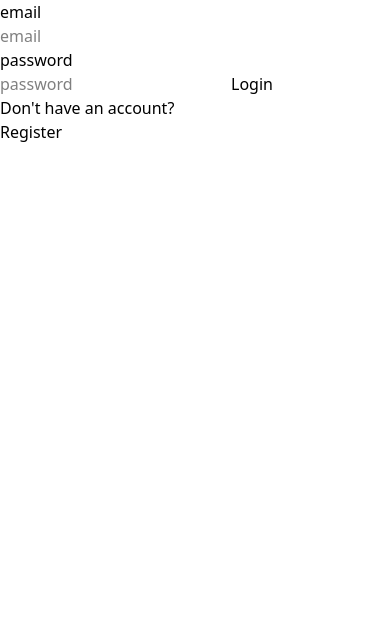
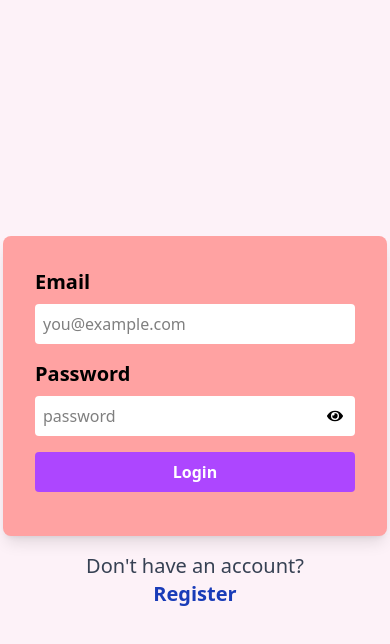
Before and after one commit to kapilansh-10/Chirper, a React (Vite) app in the folder client/: page / in a window 390 px wide. Shown: the top 644 px of the page. Built offline with nearby package versions, Linux system fonts and the light colour scheme; no server answers.

Commit message:
style(ui): enhance CreateChirpForm, LoginPage, and RegisterPage with Tailwind CSS
- Replaced custom CSS with Tailwind utility classes
- Improved layout consistency across pages
- Updated form spacing, colors, and responsiveness

```diff
--- a/client/components/CreateChirpForm.jsx
+++ b/client/components/CreateChirpForm.jsx
@@ -19,16 +19,28 @@ const CreateChirpForm = ({addChirp}) => {
     }
 
     return (
-        <div>
-            <form onSubmit={handleSubmit}>
+        <div className="max-w-lg mx-auto">
+            <form onSubmit={handleSubmit} className="bg-white p-4 rounded-2xl shadow-md space-y-4">
                 <textarea
                     placeholder="What's happening?"
                     value={text}
                     onChange={(e) => setText(e.target.value)}
+                    className="w-full p-3 rounded-xl border border-gray-400 focus:outline-none focus:ring-2 focus:ring-pink-400 resize-none text-gray-800"
+
                     >
                 </textarea>
-                <input type="file" onChange={(e) => setImage(e.target.files[0]) } />
-                <button>Chirp</button>
+                <input
+                    type="file"
+                    onChange={(e) => setImage(e.target.files[0]) }
+                    className="block w-full text-sm text-gray-600 file:mr-4 file:py-2 file:px-4
+                    file:rounded-full file:border-0
+                    file:text-sm file:font-semibold
+                    file:bg-pink-50 file:text-pink-500
+                    hover:file:bg-pink-100 cursor-pointer"
+                />
+                <button className="bg-pink-500 hover:bg-pink-600 text-white font-semibold py-2 px-6 rounded-full transition">
+                    Chirp
+                </button>
             </form>
         </div>
     )
--- a/client/components/LoginPage.jsx
+++ b/client/components/LoginPage.jsx
@@ -1,11 +1,17 @@
 import { useContext, useState } from "react";
 import { AuthContext } from "../context/AuthContext";
+import { FaEye, FaEyeSlash } from "react-icons/fa";
 
 const LoginPage = ({setCurrentView}) => {
 
     const [email, setEmail] = useState("");
     const [password, setPassword] = useState("");
     const [error, setError] = useState(null);
+    const [isPasswordVisible, setIsPasswordVisible] = useState(false);
+
+    const togglePasswordVisibility = () => {
+        setIsPasswordVisible(prevState => !prevState)
+    }
 
     const { login } = useContext(AuthContext)
 
@@ -43,27 +49,39 @@ const LoginPage = ({setCurrentView}) => {
     }
 
     return (
-        <>
-            <form onSubmit={handleSubmit}>
-                <h3>email</h3>
+    <div className="flex flex-col items-center justify-center min-h-screen bg-pink-50">
+        <form onSubmit={handleSubmit} className="bg-red-300 p-8 rounded-lg shadow-lg w-full max-w-sm">
+                <h3 className="mb-2 font-semibold text-xl" >Email</h3>
                 <input
                     type="text"
                     value={email}
-                    placeholder="email"
+                    placeholder="you@example.com"
                     onChange={(e) => setEmail(e.target.value)}
+                    className="w-full p-2 bg-white rounded text-black focus:outline-none focus:ring-2 focus:ring-pink-300 mb-4"
                 />
-                <h3>password</h3>
-                <input
-                    type="text"
-                    value={password}
-                    placeholder="password"
-                    onChange={(e) => setPassword(e.target.value)}
-                />
-                <button type="submit">Login</button>
+                <h3 className="mb-2 font-semibold text-xl">Password</h3>
+                <div className="relative mb-4">
+                    <input
+                        type={isPasswordVisible ? "text" : "password"}
+                        value={password}
+                        placeholder="password"
+                        onChange={(e) => setPassword(e.target.value)}
+                        className="w-full p-2 bg-white rounded text-black focus:outline-none focus:ring-2 focus:ring-pink-300 "
+                    />
+                    <span
+                        onClick={togglePasswordVisibility}
+                        className="icon-style absolute top-1/2 right-0 -translate-y-1/2 pr-3 cursor-pointer ">
+                        {isPasswordVisible ? <FaEyeSlash/> : <FaEye/>}
+                    </span>
+                </div>
+                <button
+                    type="submit" className="w-full bg-purple-500 hover:bg-purple-600 text-white font-bold py-2 px-4 rounded mb-3">
+                    Login
+                </button>
             </form>
-            <p>Don't have an account?</p>
-            <button onClick={() => setCurrentView('register')}>Register</button>
-        </>
+            <p className="mt-4 text-gray-700 text-xl">Don't have an account?</p>
+            <button onClick={() => setCurrentView('register')} className="text-blue-800 hover:underline font-semibold text-xl">Register</button>
+    </div>
     )
 }
 
--- a/client/components/RegisterPage.jsx
+++ b/client/components/RegisterPage.jsx
@@ -42,33 +42,50 @@ const RegisterPage = ({setCurrentView}) => {
         setCurrentView('login')
     }
     return (
-        <form onSubmit={handleSubmit}>
-            <h3>username</h3>
+            // <div className="flex min-h-full flex-col justify-center px-6 py-12 lg:px-8  bg-pink-50" >
+            // </div>
+            <div className="flex flex-col items-center justify-center min-h-screen bg-pink-50">
+                <h1 className="mt-10 text-center text-2xl font-bold tracking-tight text-black mb-5">Register an account</h1>
+                    <form onSubmit={handleSubmit} className="bg-red-300 p-8 rounded-lg shadow-lg w-full max-w-sm">
+                        <div>
+                            <h3 className="mb-2 font-semibold text-xl" >Username</h3>
+                            <div className="mt-2">
                                 <input
                                     type="text"
                                     placeholder="username"
                                     value={username}
                                     onChange={(e) => setUsername(e.target.value)}
+                                    className="w-full p-2 bg-white rounded text-black focus:outline-none focus:ring-2 focus:ring-pink-300 mb-4"
                                 />
+                            </div>
+                        </div>
 
-                <h3>email</h3>
+                        <div>
+                            <h3 className="mb-2 font-semibold text-xl" >Email</h3>
                             <input
                                 type="text"
                                 placeholder="email"
                                 value={email}
                                 onChange={(e) => setEmail(e.target.value)}
+                                className="w-full p-2 bg-white rounded text-black focus:outline-none focus:ring-2 focus:ring-pink-300 mb-4"
                             />
+                        </div>
 
-                <h3>password</h3>
+                        <h3 className="mb-2 font-semibold text-xl" >Password</h3>
                             <input
                                 type="text"
                                 placeholder="password"
                                 value={password}
                                 onChange={(e) => setPassword(e.target.value)}
+                                className="w-full p-2 bg-white rounded text-black focus:outline-none focus:ring-2 focus:ring-pink-300 mb-4"
                             />
                         <br />
-                <button type="submit">Register</button>
+                        <button
+                            type="submit"
+                            className="w-full bg-purple-500 hover:bg-purple-600 text-white font-bold py-2 px-4 rounded mb-3"
+                        >Register</button>
                     </form>
+            </div>
         )
     }
 
```
Lines whose indentation alone changed are shown as unchanged.
